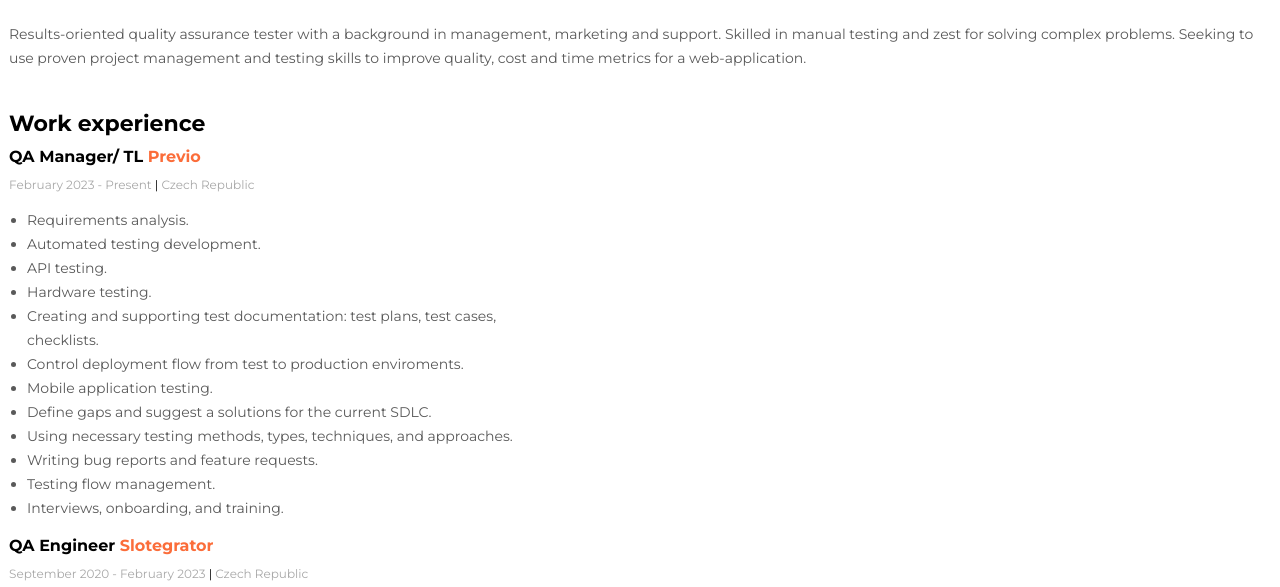
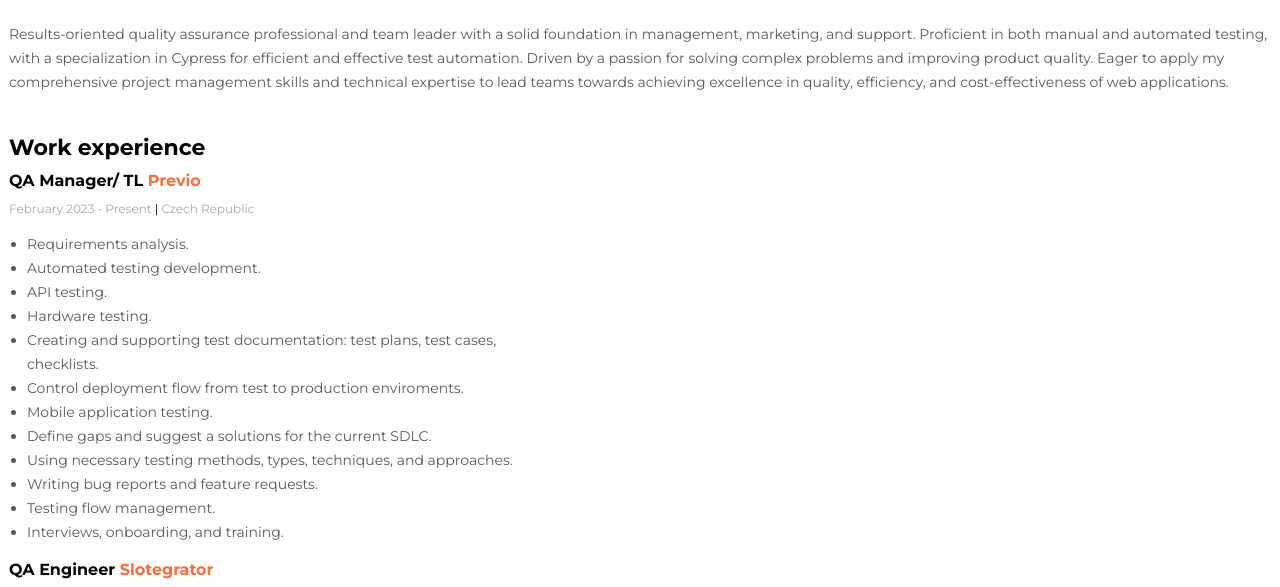
Before and after one commit to Remadays/resume, a plain HTML site: page index.html in a window 1280 px wide. Shown: the part 167-754 px from the top of the page. Drawn offline with Linux system fonts and the light colour scheme.

Commit message:
Update index.html

```diff
--- a/index.html
+++ b/index.html
@@ -4,7 +4,7 @@
 <head>
     <meta charset="UTF-8">
     <meta name="viewport" content="width=device-width, initial-scale=1.0">
-    <title>Middle QA Shalverchuk</title>
+    <title> QA Shalverchuk</title>
 
     <link rel="preconnect" href="https://fonts.gstatic.com">
     <link href="https://fonts.googleapis.com/css2?family=Montserrat:wght@400;700&display=swap" rel="stylesheet">
@@ -25,9 +25,9 @@
             <div class="about-me-section">
                 <h2 class="about-me-profession">QA Manager</h2>
                 <h1 class="about-me-name">Maria Shalverchuk</h1>
-                <p class="about-me-description">Results-oriented quality assurance tester with a background in management,
-                    marketing and support. Skilled in manual testing and zest for solving complex problems.
-                    Seeking to use proven project management and testing skills to improve quality, cost and time metrics for a web-application. </p>
+                <p class="about-me-description">Results-oriented quality assurance professional and team leader with a solid foundation in management, marketing, and support.
+                    Proficient in both manual and automated testing, with a specialization in Cypress for efficient and effective test automation. Driven by a passion for solving complex problems and improving product quality.
+                    Eager to apply my comprehensive project management skills and technical expertise to lead teams towards achieving excellence in quality, efficiency, and cost-effectiveness of web applications. </p>
             </div>
             <!-- My work experience section-->
             <div class=>
```
